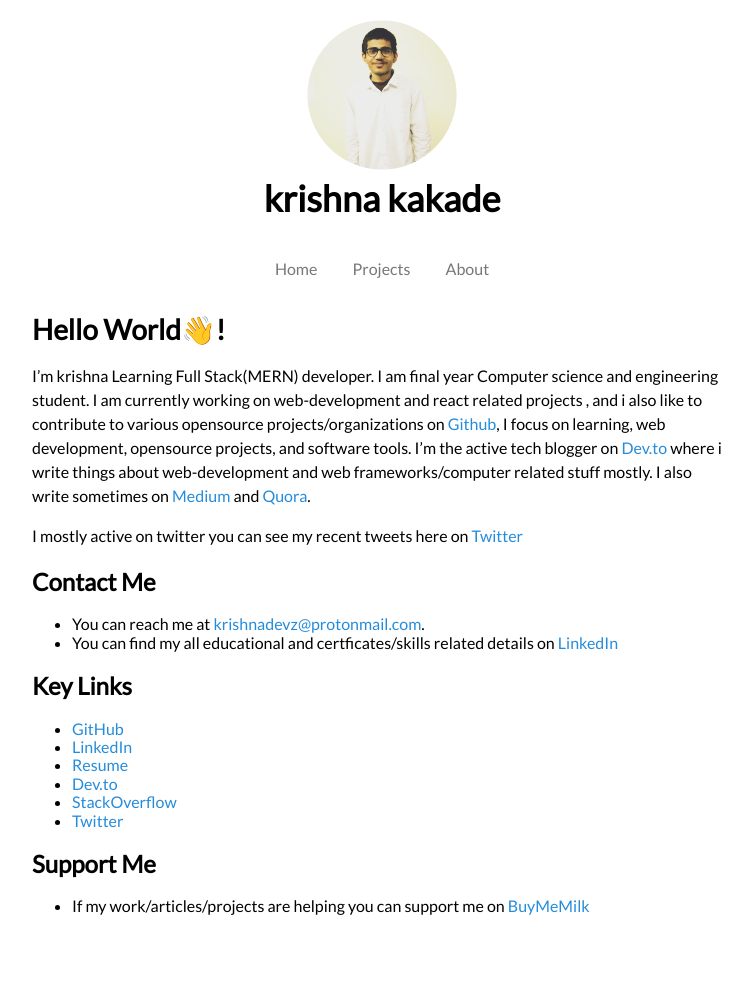
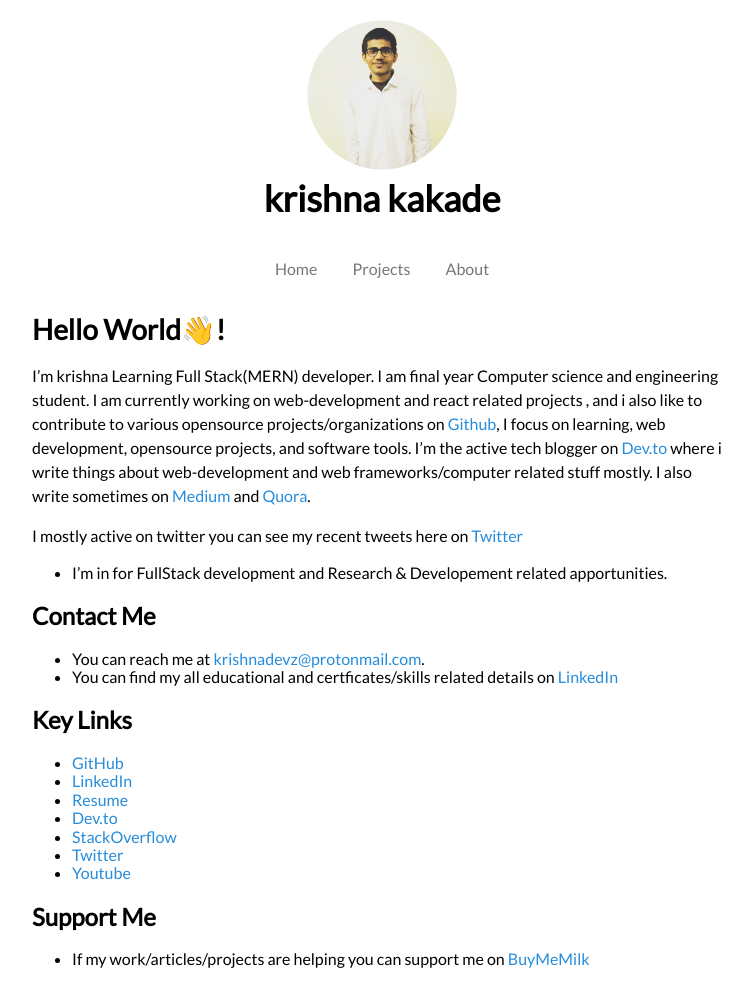
Before and after one commit to krishnadevz/krishnadevz.github.io, a Jekyll site: the page built from index.md, in a window 1280 px wide. Shown: the whole page, without its empty margins (258-1010 px from the left). Built offline with Jekyll 4.4.1, drawn with Linux system fonts in a browser that asks for light colours; nearby versions of some CDN libraries; our own code applies the rules of GitHub Pages for plain Markdown files; before the commit the page ends 952 px from its top, so only the background shows below that.

Commit message:
updates in website

```diff
--- a/index.md
+++ b/index.md
@@ -11,7 +11,7 @@ I'm the active tech blogger on [Dev.to](https://dev.to/krishnakakade) where i wr
 I also write sometimes on  [Medium](https://krishnakakade.medium.com/) and [Quora](https://www.quora.com/profile/Krishna-Kakade-2).
 
 I mostly active on twitter you can see my recent tweets here on [Twitter](https://twitter.com/krishnadevz)
-
+* I'm in for FullStack development and Research & Developement related apportunities.
 
 ## Contact Me
 
@@ -27,6 +27,7 @@ I mostly active on twitter you can see my recent tweets here on [Twitter](https:
 * [Dev.to](https://dev.to/krishnakakade)
 * [StackOverflow](https://stackoverflow.com/users/8926157/krishna-kakade?tab=profile)
 * [Twitter](https://twitter.com/krishnadevz)
+* [Youtube](https://www.youtube.com/channel/UCTtvSf6G8KHpeh2i8t48PsQ)
 
 ## Support Me
 * If my work/articles/projects are helping you can support me on [BuyMeMilk](https://www.buymeacoffee.com/eAcXWMB)
```
